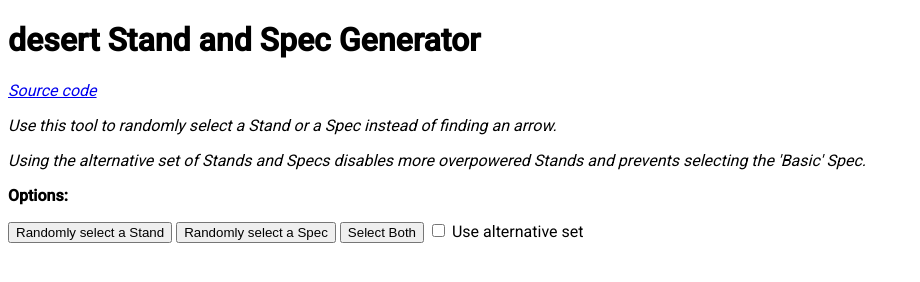
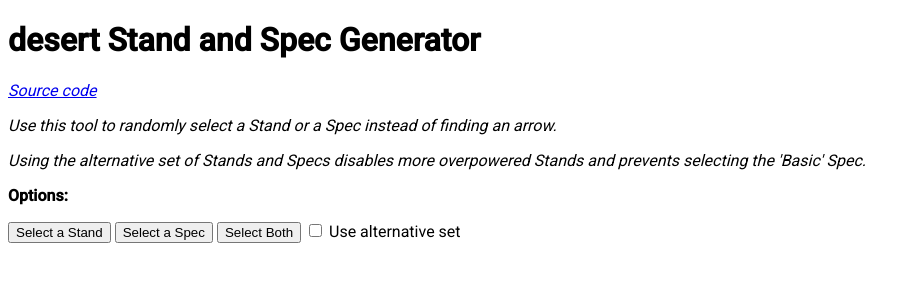
Before and after one commit to superbike123/superbike123.github.io, a website: page desert-generator/index.html in a window 1280 px wide. Shown: the whole page, without its empty margins (0-920 px from the left). Drawn offline with Linux system fonts and the light colour scheme.

Commit message:
Update index.html

```diff
--- a/desert-generator/index.html
+++ b/desert-generator/index.html
@@ -14,8 +14,8 @@
         <i><p>Use this tool to randomly select a Stand or a Spec instead of finding an arrow.</p></i>
         <i><p>Using the alternative set of Stands and Specs disables more overpowered Stands and prevents selecting the 'Basic' Spec.</p></i>
         <strong><p>Options:</p></strong>
-        <button onclick="getStand()">Randomly select a Stand</button>
-        <button onclick="getSpec()">Randomly select a Spec</button>
+        <button onclick="getStand()">Select a Stand</button>
+        <button onclick="getSpec()">Select a Spec</button>
         <button onclick="getBoth()">Select Both</button>
         <input type="checkbox" id="altSetCheckbox" name="checkbox"> <label for="checkbox">Use alternative set</label>
         <div id="fields">
```
